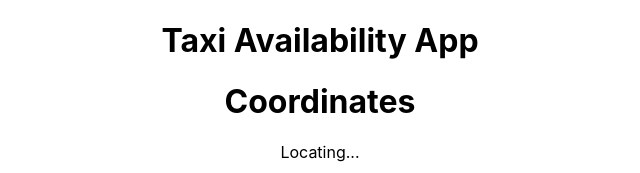
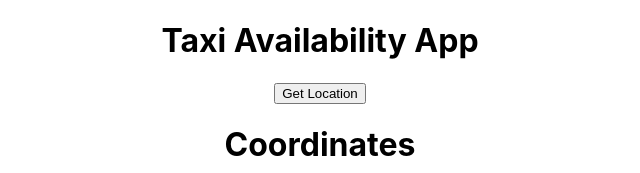
Before and after one commit to OngJinHui/proj2_taxi, a React (Create React App) app: page / in a window 1280 px wide. Shown: the top 173 px of the page, without its empty margins (320-960 px from the left). Built offline with nearby package versions, Linux system fonts and the light colour scheme; no server answers.

Commit message:
rendered list of nearby available taxis' coordinates

```diff
--- a/src/CountNearby.js
+++ b/src/CountNearby.js
@@ -7,24 +7,21 @@ const CountNearby = (props) => {
 
     const handlerCurrentCoord = (latitude, longitude) => {
 
-        let keyCounter = 1;
-
-        let keyNearbyLat = 'nearbyLat' + keyCounter.toString();
-        let keyNearbyLon = 'nearbyLon' + keyCounter.toString();
-
         const placeholderSetOfPoints = [];
 
         props.latLon.forEach(individual_point => {
+
+
+
             if ((Math.abs(individual_point.Latitude - latitude) < 0.01) &&
                 (Math.abs(individual_point.Longitude - longitude) < 0.01)) {
-
+                    console.log(individual_point.Latitude, individual_point.Longitude);
                     // push the coordinates into the arr
-                    placeholderSetOfPoints.push({[keyNearbyLat]: individual_point.Latitude,
-                                                 [keyNearbyLon]: individual_point.Longitude});
+                    placeholderSetOfPoints.push({latitude: individual_point.Latitude,
+                                                 longitude: individual_point.Longitude});
 
                     setCloseToUserPoints(placeholderSetOfPoints);
 
-                    keyCounter = keyCounter + 1;
             }
         });
 
@@ -33,9 +30,10 @@ const CountNearby = (props) => {
     return (
         <div>
             <CurCoord onCurrentCoord = {handlerCurrentCoord} />
+
             <h2>List of nearest available taxis' coordinates</h2>
             <ul>
-                {closeToUserPoints.map((item) => <li>{item.keyNearbyLat}, {item.keyNearbyLon}</li>)};
+                {closeToUserPoints.map((item, index) => <li key={index}>{item.latitude}, {item.longitude}</li>)}
             </ul>
         </div>
     );
--- a/src/CurCoord.js
+++ b/src/CurCoord.js
@@ -27,6 +27,7 @@ const CurCoord = (props) => {
 
   return (
     <div className="App">
+      <button onClick={getLocation}>Get Location</button>
       <h1>Coordinates</h1>
       <p>{status}</p>
       {lat && <p>Latitude: {lat}</p>}
```
